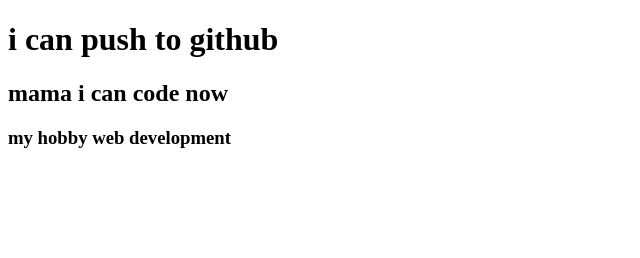
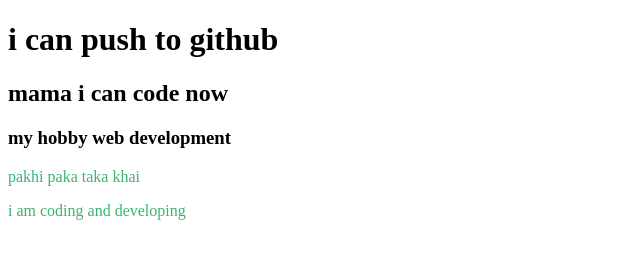
Before and after one commit to fazlera/my-second-repo, a plain HTML site: page index.html in a window 1280 px wide. Shown: the whole page, without its empty margins (0-640 px from the left). Drawn offline with Linux system fonts and the light colour scheme.

Commit message:
style color

```diff
--- a/index.html
+++ b/index.html
@@ -5,11 +5,14 @@
     <meta http-equiv="X-UA-Compatible" content="IE=edge">
     <meta name="viewport" content="width=device-width, initial-scale=1.0">
     <title>my second github repo</title>
+    <link rel="stylesheet" href="style.css">
 </head>
 <body>
     <h1>i can push to github</h1>
     <h2>mama i can code now</h2>
     <h3>my hobby web development</h3>
+    <p>pakhi paka taka khai</p>
+    <p>i am coding and developing</p>
 
 </body>
 </html>
--- /dev/null
+++ b/style.css
@@ -0,0 +1,3 @@
+p{
+    color: mediumseagreen;
+}
```
